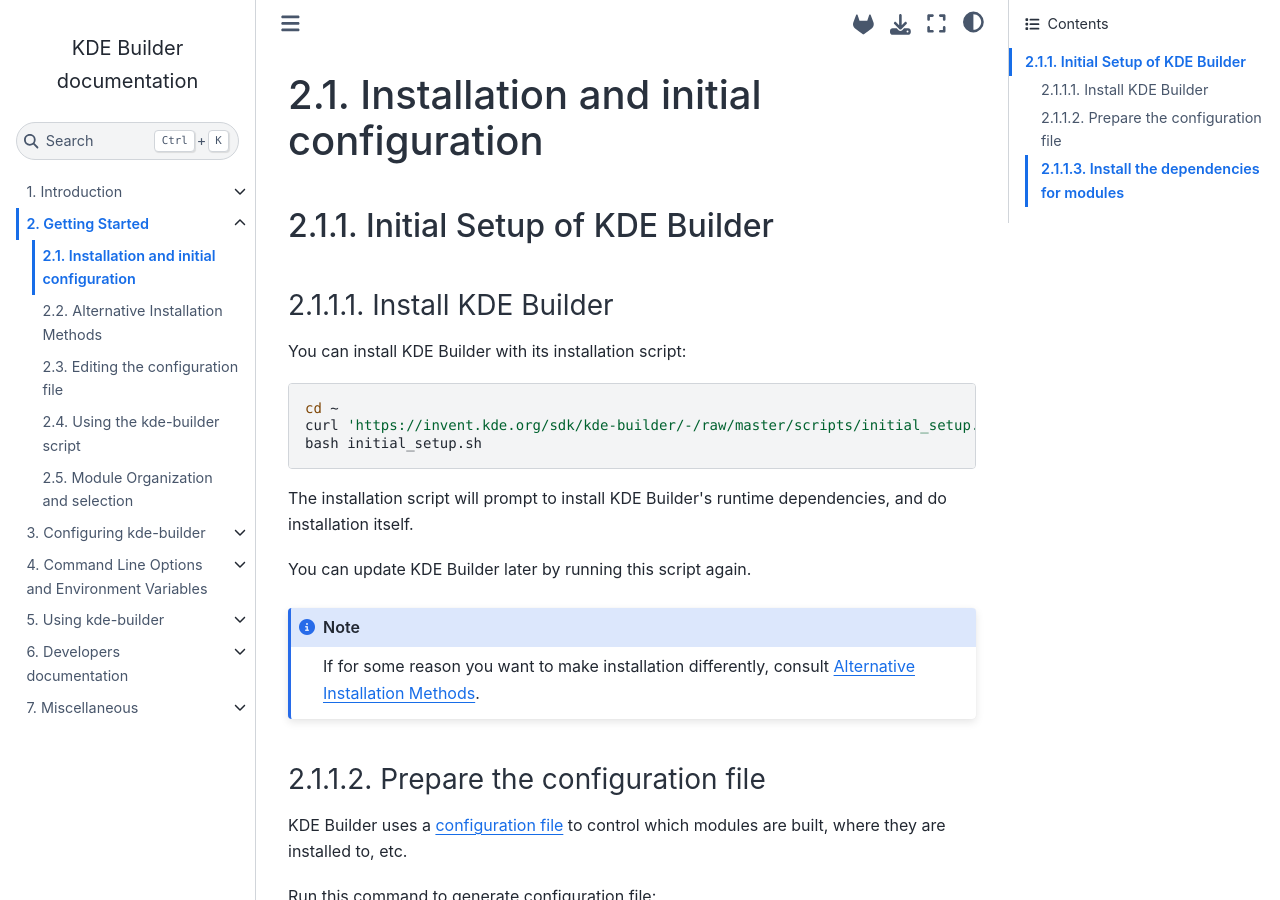
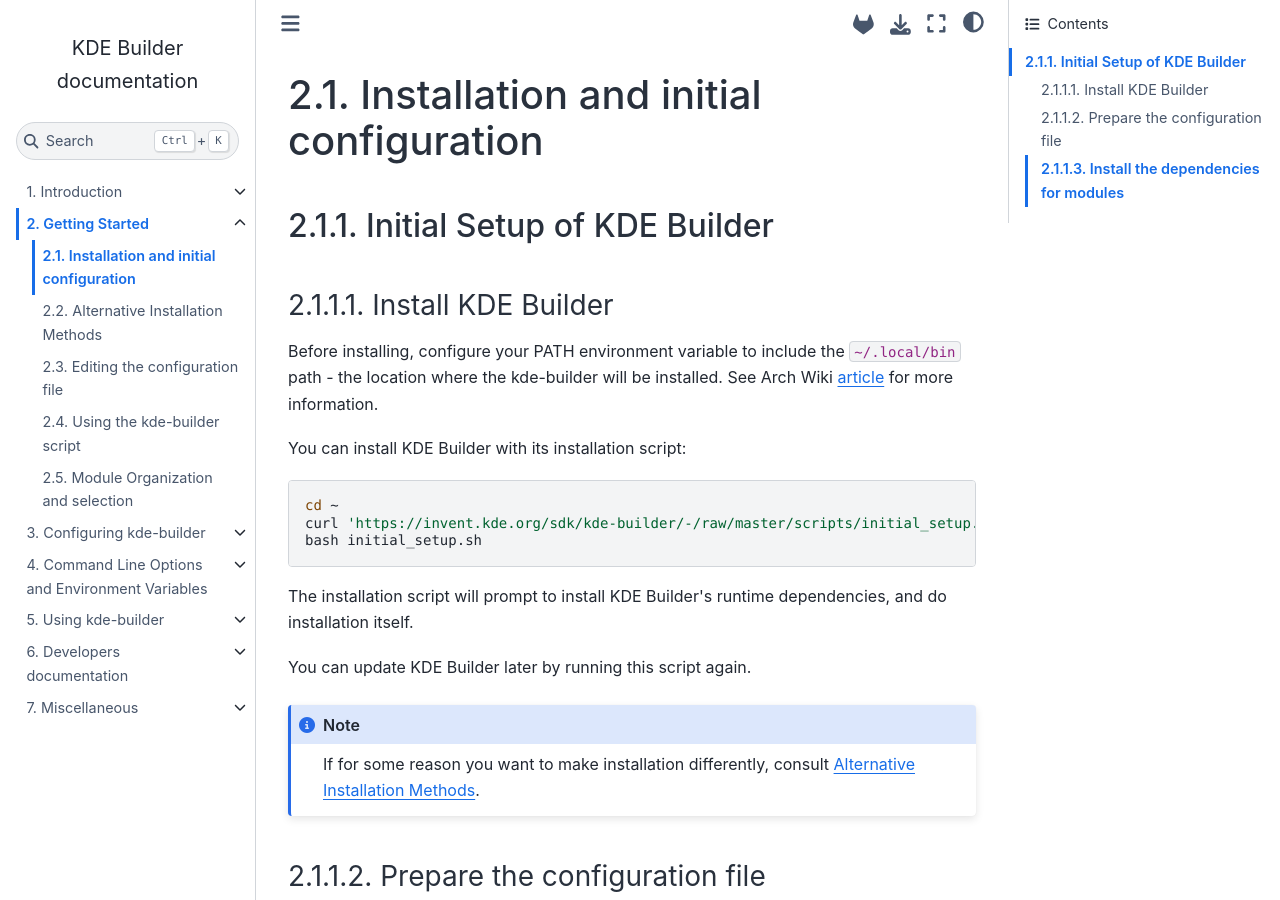
Before and after one commit to KDE/kde-builder, a Sphinx documentation site: the page built from doc/getting-started/before-building.md, in a window 1280 px wide and 900 px high. Built offline with Sphinx 7.4.7 and the Sphinx Book theme 1.1.4, drawn with Linux system fonts in a browser that asks for light colours.

Commit message:
Explain that you need to edit your PATH before installation
Fixes #103

```diff
--- a/doc/getting-started/before-building.md
+++ b/doc/getting-started/before-building.md
@@ -6,6 +6,9 @@
 
 (get-kde-builder)=
 ### Install KDE Builder
+
+Before installing, configure your PATH environment variable to include the `~/.local/bin` path - the location where the kde-builder will be installed.
+See Arch Wiki [article](https://wiki.archlinux.org/title/Environment_variables#Per_user) for more information.
 
 You can install KDE Builder with its installation script:
 
```
Also changed, not shown: README.md (+9 -0 lines), 1 other file.
